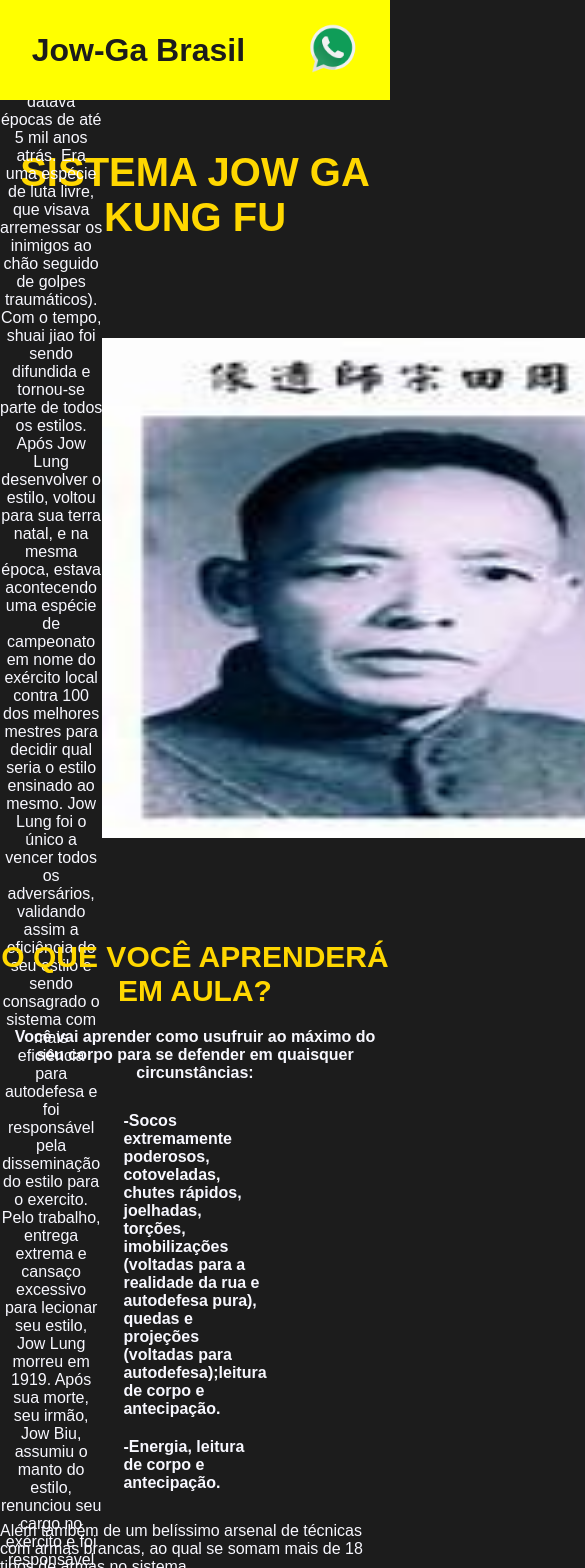
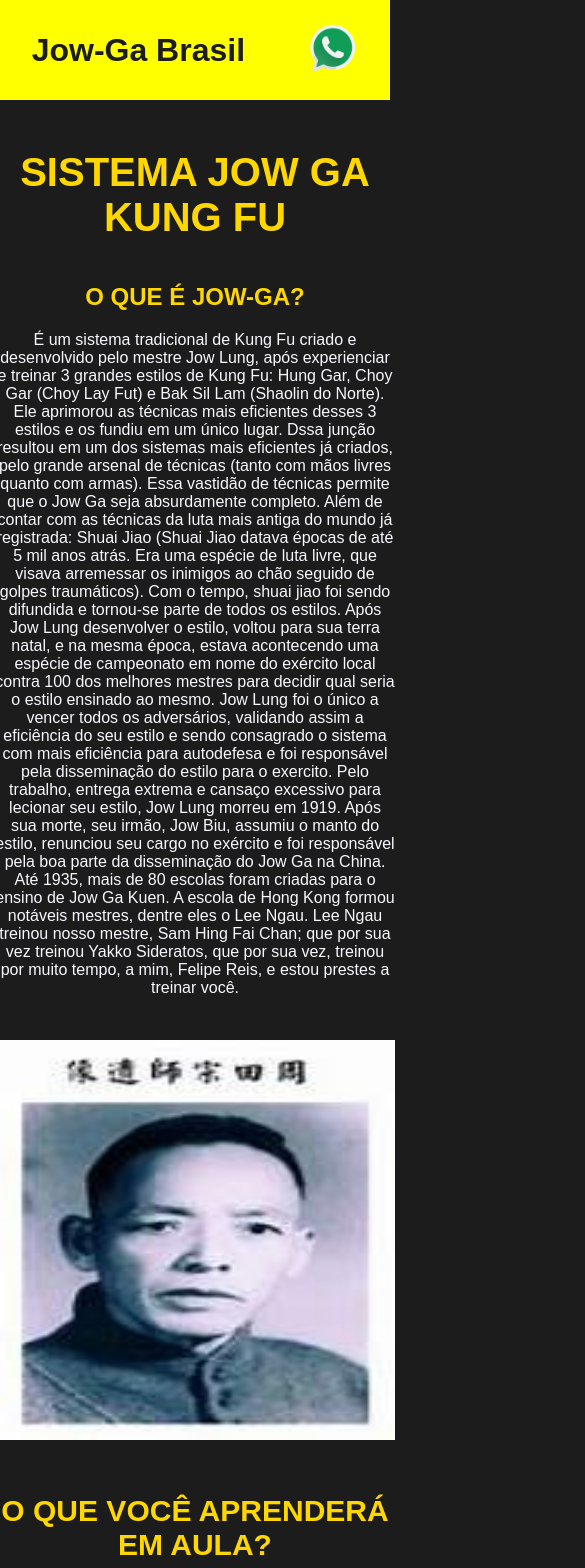
Before and after one commit to HenriqueRodriguesRossi/Site-Jow-Ga, a Vue app: page / in a window 390 px wide. Shown: the top 1568 px of the page, 585 px wide, since content can reach past the window. Built offline with nearby package versions, Linux system fonts and the light colour scheme.

Commit message:
Iniciando a responsividade

```diff
--- a/src/App.vue
+++ b/src/App.vue
@@ -4,7 +4,7 @@
 </template>
 
 <script>
-import Header from './components/Header.vue';
+import Header from './components/header.vue';
 import { RouterView } from 'vue-router';
 
 export default {
@@ -14,5 +14,11 @@ export default {
 }
 </script>
 
-<style scoped>
+<style>
+@media(max-width: 600px){
+  html{
+    overflow-x: hidden;
+  }
+
+}
 </style>
--- a/src/components/Header.vue
+++ b/src/components/Header.vue
@@ -1,12 +1,12 @@
 <template>
-  <header>
+  <header class="header">
     <div class="header-text">
       <router-link to="/">
         <h1>Jow-Ga Brasil</h1>
       </router-link>
     </div>
     <div class="header-img">
-        <img src="../assets/whatsApp-icon.png" alt="Botão para mandar mensagem no WhatsApp" @click="redirectsToWhatsapp"/>
+      <img src="../assets/whatsApp-icon.png" alt="Botão para mandar mensagem no WhatsApp" @click="redirectsToWhatsapp" />
     </div>
   </header>
 </template>
--- a/src/views/JowGaHistory/JowGaHistory.vue
+++ b/src/views/JowGaHistory/JowGaHistory.vue
@@ -115,11 +115,57 @@ p {
   font-size: 16px;
 }
 
-.description{
+.description {
   color: ghostwhite;
   font-size: 16px;
   width: auto;
-  display: flex;
+  display: block;
   justify-content: center;
 }
+
+@media(max-width: 600px) {
+  .first-section {
+    padding-top: 200px;
+    width: 100%;
+    height: auto;
+    display: flex;
+    flex-direction: column;
+    justify-content: center;
+    align-items: center;
+    animation: fallAnimation 1s ease-out;
+  }
+
+  @keyframes fallAnimation {
+    0% {
+      opacity: 0;
+      transform: translateY(-100%);
+    }
+
+    100% {
+      opacity: 1;
+      transform: translateY(0);
+    }
+  }
+
+  .first-section .texts {
+    width: 400px;
+    height: 400px;
+    text-align: center;
+    display: flex;
+    flex-direction: column;
+    justify-content: center;
+    align-items: center;
+  }
+
+  .first-section img {
+    width: 400px;
+    height: 400px;
+    margin-top: 200px;
+  }
+
+  p {
+    color: ghostwhite;
+    font-size: 16px;
+  }
+}
 </style>
--- a/src/views/WayToFight/WayToFight.vue
+++ b/src/views/WayToFight/WayToFight.vue
@@ -98,4 +98,23 @@ ul {
     align-items: center;
     font-weight: 600;
 }
+
+@media(max-width: 600px) {
+    img{
+        width: 400px;
+        height: 400px;
+    }
+    section{
+        display: flex;
+        flex-direction: column;
+        align-items: center;
+        justify-content: center;
+    }
+
+    .section-texts{
+        padding-top: 80px;
+        padding-right: 50px;
+        padding-left: 50px;
+    }
+}
 </style>
--- a/src/views/YouWillLearn/YouWillLearn.vue
+++ b/src/views/YouWillLearn/YouWillLearn.vue
@@ -14,7 +14,8 @@
         </ul>
 
         <span class="obs-span">Além também de um belíssimo arsenal de técnicas com armas
-            brancas, ao qual se somam mais de 18 tipos de armas no sistema.</span>
+        brancas, ao qual se somam mais de 18 tipos de armas no sistema.</span>
+
     </section>
 </template>
 
@@ -70,4 +71,21 @@ ul {
     align-items: center;
     font-weight: 600;
 }
+
+@media(max-width: 600px){
+    .second-section{
+        width: auto;
+        display: flex;
+        flex-direction: column;
+        justify-content: center;
+        align-items: center;
+        gap: 5px;
+    }
+
+    .obs-span{
+        width: auto;
+        height: auto;
+        text-align: center;
+    }
+}
 </style>
```
